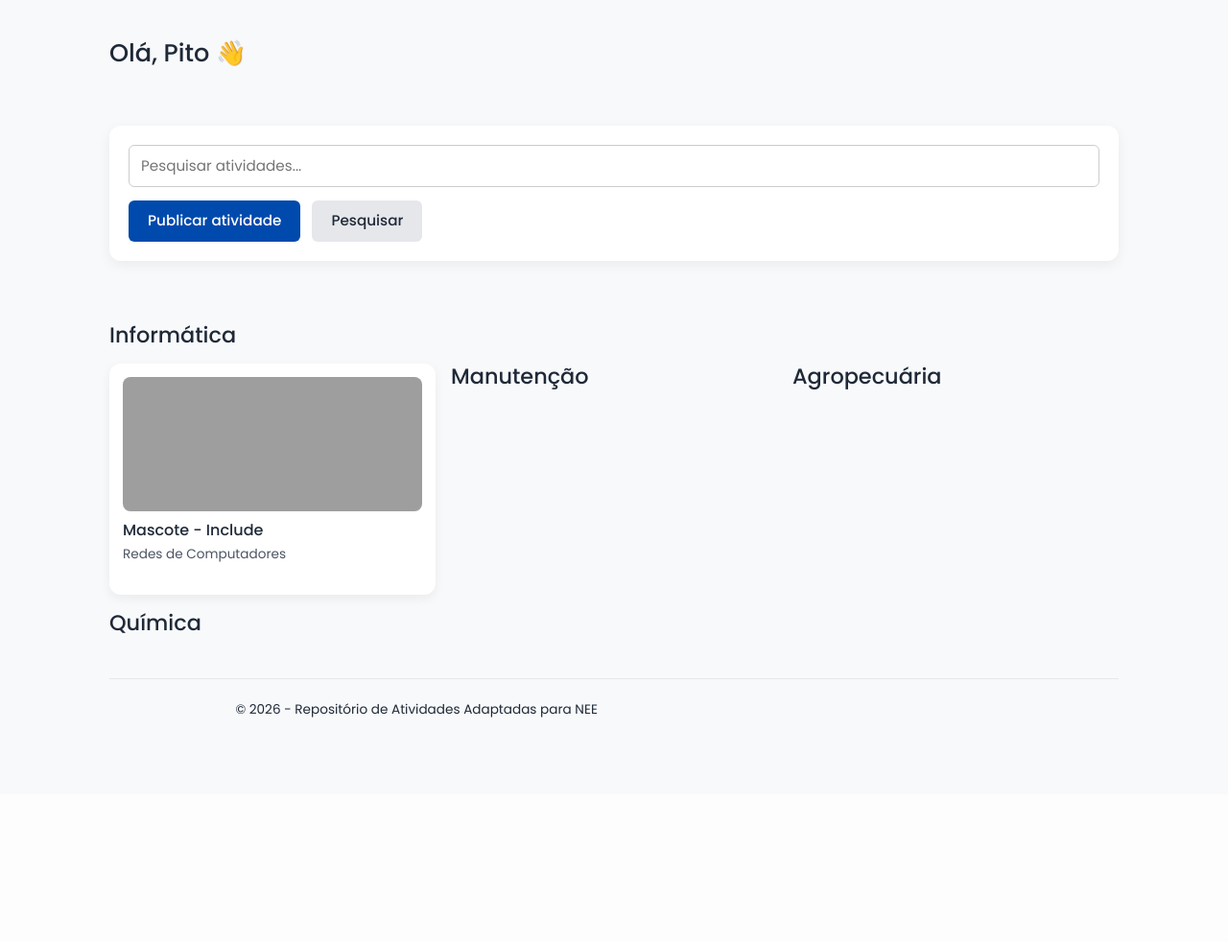
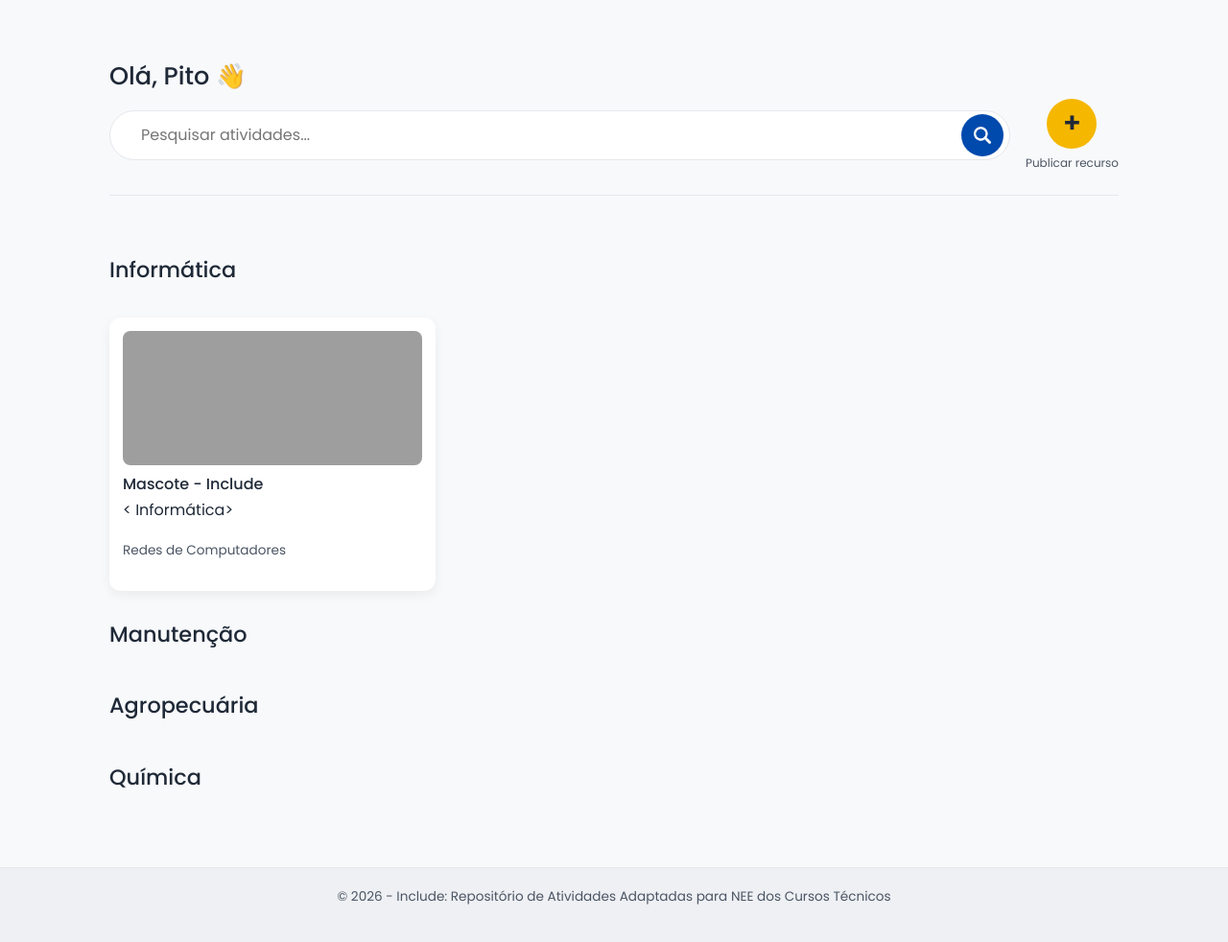
Before and after one commit to rafaella-dias/Include, a Flask app: page /home in a window 1280 px wide. Shown: the part 84-1066 px from the top of the page at 96% size. Before the commit the page ends 832 px from the top, so only its background shows below. Run offline with Flask 3, Linux system fonts and the light colour scheme; a user stored in the database is signed in; grey boxes are pictures that could not be loaded.

Commit message:
Finalizando navbar e ajustando a home, pronta para os ultimos detalhes

```diff
--- a/static/css/atividades.css
+++ b/static/css/atividades.css
@@ -1,10 +1,19 @@
+.curso-section {
+  display: flex;
+  flex-direction: column;
+  gap: 20px;
+}
+
 .atividades {
-  margin-top: 36px;
+  margin-top: 12px;
+  display: flex;
+  flex-direction: column;
+  gap: 32x;
 }
 
 .atividades h2 {
   font-size: 1.4rem;
-  margin-bottom: 16px;
+  margin-bottom: 8px;
 }
 
 .atividade-lista {
--- /dev/null
+++ b/static/css/botoes.css
@@ -0,0 +1,130 @@
+.btn {
+  display: inline-flex;
+  align-items: center;
+  justify-content: center;
+  gap: 8px;
+
+  padding: 10px 20px;
+  border-radius: 6px;
+  border: none;
+
+  font-size: 0.95rem;
+  font-weight: 500;
+  text-decoration: none;
+  cursor: pointer;
+
+  transition: background-color 0.2s ease,
+              color 0.2s ease,
+              border-color 0.2s ease;
+}
+
+.btn-primary {
+  background-color: var(--azul-principal);
+  color: #ffffff;
+}
+
+.btn-primary:hover {
+  background-color: var(--azul-escuro);
+}
+
+.btn-warning {
+  background-color: var(--amarelo-destaque);
+  color: #1f2937;
+  font-weight: 600;
+}
+
+.btn-warning:hover {
+  background-color: var(--amarelo-hover);
+}
+
+.btn-secondary {
+  background-color: #e5e7eb;
+  color: var(--texto-principal);
+}
+
+.btn-secondary:hover {
+  background-color: #d1d5db;
+}
+
+.btn-outline {
+  background-color: transparent;
+  border: 1px solid var(--azul-principal);
+  color: var(--azul-principal);
+}
+
+.btn-outline:hover {
+  background-color: rgba(0, 74, 173, 0.08);
+}
+
+/* -------- BOTOES CARD ATIVIDADE -------- */
+.btn-icon {
+  background: none;
+  border: none;
+  padding: 6px;
+
+  display: inline-flex;
+  align-items: center;
+  justify-content: center;
+
+  font-size: 1rem;
+  cursor: pointer;
+  color: var(--texto-principal);
+  background: #f1f5f9;
+
+  border-radius: 6px;
+  transition: background-color 0.2s ease, color 0.2s ease;
+}
+
+.btn-icon:hover {
+  background-color: rgba(0, 0, 0, 0.05);
+}
+.btn-icon-danger {
+  color: #b91c1c;
+}
+
+.btn-icon-danger:hover {
+  background: #e2e8f0;
+  background-color: rgba(220, 38, 38, 0.1);
+}
+
+/* -------- PUBLICAR -------- */
+.publish-wrapper {
+  display: flex;
+  flex-direction: column;
+  align-items: center;
+  gap: 6px;
+}
+
+.publish-btn {
+  width: 52px;
+  height: 52px;
+
+  border-radius: 50%;
+  background-color: var(--amarelo-destaque);
+  color: #1f2937;
+
+  display: flex;
+  align-items: center;
+  justify-content: center;
+
+  text-decoration: none;
+  font-size: 1.8rem;
+  font-weight: 600;
+
+  transition: background-color 0.2s ease;
+}
+
+.publish-btn:hover {
+  background-color: var(--amarelo-hover);
+}
+
+.publish-label {
+  font-size: 0.75rem;
+  color: var(--texto-secundario);
+}
+
+@media (max-width: 768px) {
+  .publish-wrapper {
+    display: none;
+  }
+}
--- /dev/null
+++ b/static/css/home.css
@@ -0,0 +1,111 @@
+/* ===============================
+   BARRA FIXA
+================================ */
+.home-fixed {
+  position: sticky;
+  top: var(--navbar-height);
+  z-index: 20;
+
+  background-color: var(--fundo-pagina);
+  padding: 24px 0;
+  border-bottom: 1px solid #e5e7eb;
+}
+
+.home-actions {
+  display: flex;
+  align-items: center;
+  gap: 16px;
+}
+
+.search-wrapper {
+  position: relative;
+  flex: 1;
+
+  height: 52px;
+  background-color: #fff;
+  border: 1px solid #e5e7eb;
+  border-radius: 999px;
+
+  display: flex;
+  align-items: center;
+  padding-left: 20px;
+}
+
+.search-wrapper input {
+  flex: 1;
+  height: 100%;
+  border: none;
+  outline: none;
+  background: transparent;
+
+  font-size: 1rem;
+  color: #374151;
+}
+
+.search-btn {
+  width: 44px;
+  height: 44px;
+  margin-right: 6px;
+
+  border-radius: 50%;
+  border: none;
+
+  background-color: var(--azul-principal);
+  cursor: pointer;
+
+  display: flex;
+  align-items: center;
+  justify-content: center;
+
+  transition: background-color 0.2s ease;
+}
+
+.search-btn img {
+  width: 18px;
+  height: 18px;
+}
+
+.search-btn:hover {
+  background-color: var(--azul-escuro);
+}
+
+.publish-wrapper {
+  display: flex;
+  flex-direction: column;
+  align-items: center;
+}
+
+
+@media (max-width: 600px) {
+  .home-search {
+    max-width: 100%;
+  }
+
+  .publish-wrapper {
+    display: none;
+  }
+
+  .home-actions {
+    gap: 0;
+  }
+
+}
+@media (max-width: 768px) {
+  .home-actions {
+    flex-direction: column;
+    align-items: stretch;
+  }
+}
+
+
+/* ===============================
+   BARRA ATIVIDADES
+================================ */
+.atividades {
+  padding-top: 12px;
+}
+
+.atividades h2 {
+  margin-top: 12px;
+  margin-bottom: 16px;
+}
--- a/static/css/specific_styles.css
+++ b/static/css/specific_styles.css
@@ -33,41 +33,3 @@ footer {
     font-size: 0.85rem;
     color: #6b7280;
 }
-
-/* ===============================
-   HOME
-================================ */
-.home-searh {
-  margin-top: 24px;
-  padding: 20px;
-  background-color: #ffffff;
-  border-radius: 12px;
-
-  box-shadow: 0 4px 14px rgba(0, 0, 0, 0.06);
-}
-
-.home-searh input {
-  width: 100%;
-  padding: 12px 14px;
-
-  border-radius: 8px;
-  border: 1px solid #d1d5db;
-  font-size: 0.95rem;
-}
-
-.home-searh input:focus {
-  outline: none;
-  border-color: var(--azul-principal);
-}
-
-.search-actions {
-  display: flex;
-  gap: 12px;
-  margin-top: 14px;
-}
-
-@media (max-width: 600px) {
-  .search-actions {
-    flex-direction: column;
-  }
-}
--- a/static/css/style.css
+++ b/static/css/style.css
@@ -139,6 +139,29 @@ body {
 }
 
 /* ===============================
+   FOOTER
+================================ */
+footer {
+  width: 100%;
+  margin-top: 64px;
+
+  padding: 20px 16px;
+
+  background-color: #eef0f4;
+  border-top: 1px solid #e5e7eb;
+
+  display: flex;
+  justify-content: center;
+  align-items: center;
+}
+
+footer p {
+  font-size: 0.85rem;
+  color: var(--texto-secundario);
+  text-align: center;
+}
+
+/* ===============================
    TIPOGRAFIA
 ================================ */
 .main-container h1 {
@@ -149,97 +172,6 @@ body {
 .main-container h2 {
   font-size: 1.6rem;
   font-weight: 500;
-}
-
-/* ===============================
-   BOTÕES
-================================ */
-.btn {
-  display: inline-flex;
-  align-items: center;
-  justify-content: center;
-  gap: 8px;
-
-  padding: 10px 20px;
-  border-radius: 6px;
-  border: none;
-
-  font-size: 0.95rem;
-  font-weight: 500;
-  text-decoration: none;
-  cursor: pointer;
-
-  transition: background-color 0.2s ease,
-              color 0.2s ease,
-              border-color 0.2s ease;
-}
-
-.btn-primary {
-  background-color: var(--azul-principal);
-  color: #ffffff;
-}
-
-.btn-primary:hover {
-  background-color: var(--azul-escuro);
-}
-
-.btn-warning {
-  background-color: var(--amarelo-destaque);
-  color: #1f2937;
-  font-weight: 600;
-}
-
-.btn-warning:hover {
-  background-color: var(--amarelo-hover);
-}
-
-.btn-secondary {
-  background-color: #e5e7eb;
-  color: var(--texto-principal);
-}
-
-.btn-secondary:hover {
-  background-color: #d1d5db;
-}
-
-.btn-outline {
-  background-color: transparent;
-  border: 1px solid var(--azul-principal);
-  color: var(--azul-principal);
-}
-
-.btn-outline:hover {
-  background-color: rgba(0, 74, 173, 0.08);
-}
-
-.btn-icon {
-  background: none;
-  border: none;
-  padding: 6px;
-
-  display: inline-flex;
-  align-items: center;
-  justify-content: center;
-
-  font-size: 1rem;
-  cursor: pointer;
-  color: var(--texto-principal);
-  background: #f1f5f9;
-
-  border-radius: 6px;
-  transition: background-color 0.2s ease, color 0.2s ease;
-}
-
-.btn-icon:hover {
-  background-color: rgba(0, 0, 0, 0.05);
-}
-.btn-icon-danger {
-  color: #b91c1c;
-}
-
-.btn-icon-danger:hover {
-  background: #e2e8f0;
-  background-color: rgba(220, 38, 38, 0.1);
 }
 
 /* ===============================
--- a/templates/base.html
+++ b/templates/base.html
@@ -8,8 +8,10 @@
     <link href="https://cdn.jsdelivr.net/npm/bootstrap@5.3.2/dist/css/bootstrap.min.css" rel="stylesheet">
     <link rel="stylesheet" href="{{ url_for('static', filename='css/style.css') }}">
     <link rel="stylesheet" href="{{ url_for('static', filename='css/specific_styles.css') }}">
+    <link rel="stylesheet" href="{{ url_for('static', filename='css/botoes.css') }}">
     <link rel="stylesheet" href="{{ url_for('static', filename='css/forms.css') }}">
     <link rel="stylesheet" href="{{ url_for('static', filename='css/atividades.css') }}">
+    <link rel="stylesheet" href="{{ url_for('static', filename='css/home.css') }}">
     <link rel="stylesheet" href="{{ url_for('static', filename='css/perfil.css') }}">
     <link rel="stylesheet" href="{{ url_for('static', filename='css/editar_perfil.css') }}">
 </head>
--- a/templates/home.html
+++ b/templates/home.html
@@ -5,16 +5,30 @@
 {% block content %}
 
 <main class="main-container">
-  <section class="home-header">
+  <section class="home-fixed">
+    <div class="home-header">
       <h2>Olá, {{ current_user.nome_completo }} 👋</h2>
 
-  </section>
+    </div>
 
-  <section class="home-searh">
+      <div class="home-actions">
+        <div class="search-wrapper">
           <input type="text" placeholder="Pesquisar atividades...">
-    <div class="search-actions">
-      <a href="{{ url_for('publicar') }}" class="btn btn-primary">Publicar atividade</a>
-      <button class="btn btn-secondary">Pesquisar</button>
+          <button class="search-btn" aria-label="Pesquisar">
+            <img src="{{ url_for('static', filename='images/icons/icon-pesquisar.png') }}" alt="">
+
+          </button>
+
+        </div>
+
+        <div class="publish-wrapper">
+          <a href="{{ url_for('publicar') }}" class="publish-btn">
+            <span class="plus">+</span>
+          </a>
+          <span class="publish-label">Publicar recurso</span>
+
+        </div>
+
 
     </div>
 
@@ -22,6 +36,7 @@
 
   <section class="atividades">
     {% for curso in cursos %}
+      <div class="curso-section">
         <h2>{{ curso.nome }}</h2>
 
         {% if curso.atividades %}
@@ -42,6 +57,7 @@
 
                 <div class="info">
                   <h3>{{ atividade.titulo }}</h3>
+                  <p>{{ atividade.curso }}</p>
                   <p class="materia">{{ atividade.materia.nome }}</p>
 
                 </div>
@@ -52,12 +68,16 @@
 
         {% endif %}
 
+      </div>
+
     {% endfor %}
 
   </section>
 
+</main>
+
 <footer>
-  <p>© 2026 - Repositório de Atividades Adaptadas para NEE</p>
+  <p>© 2026 - Include: Repositório de Atividades Adaptadas para NEE dos Cursos Técnicos</p>
 </footer>
 
 {% endblock %}
```
Also changed, not shown: templates/inicio.html (+9 -8 lines), templates/perfil.html (+11 -3 lines). Lines whose indentation alone changed are shown as unchanged.
